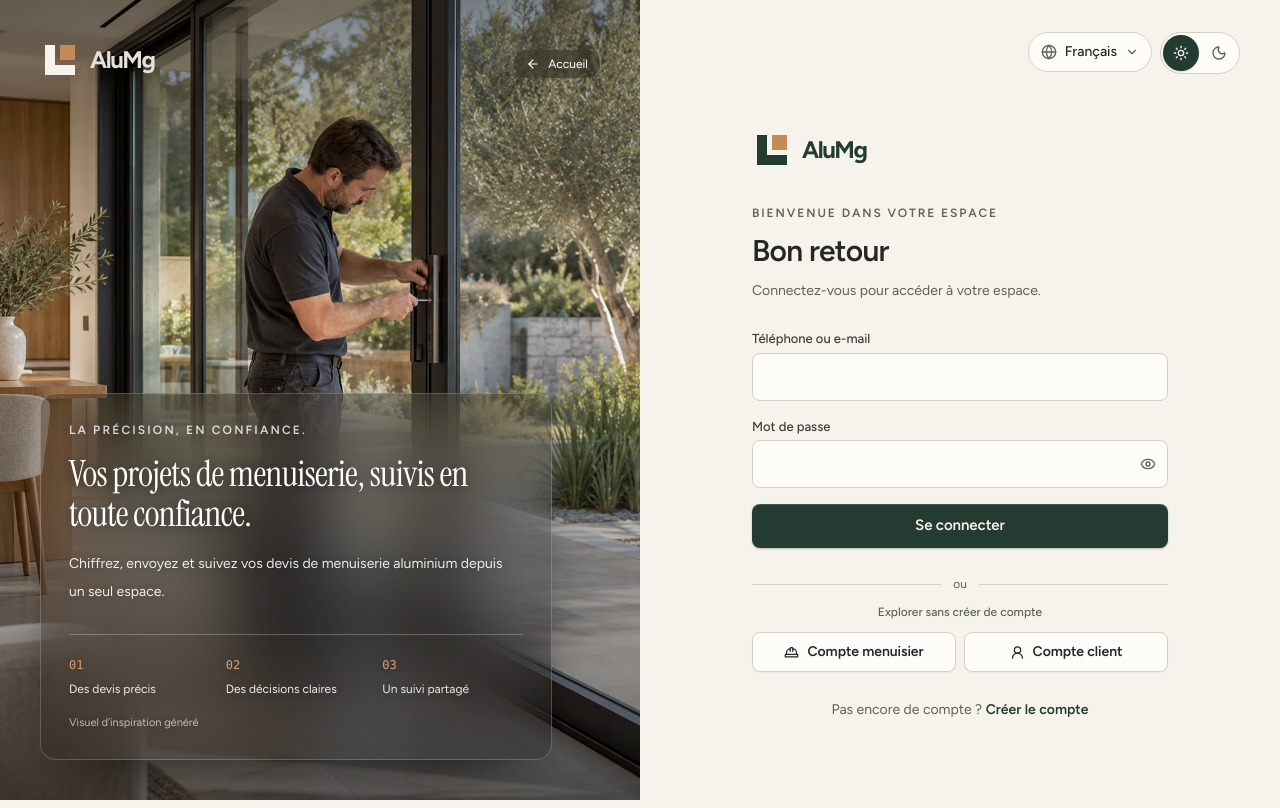
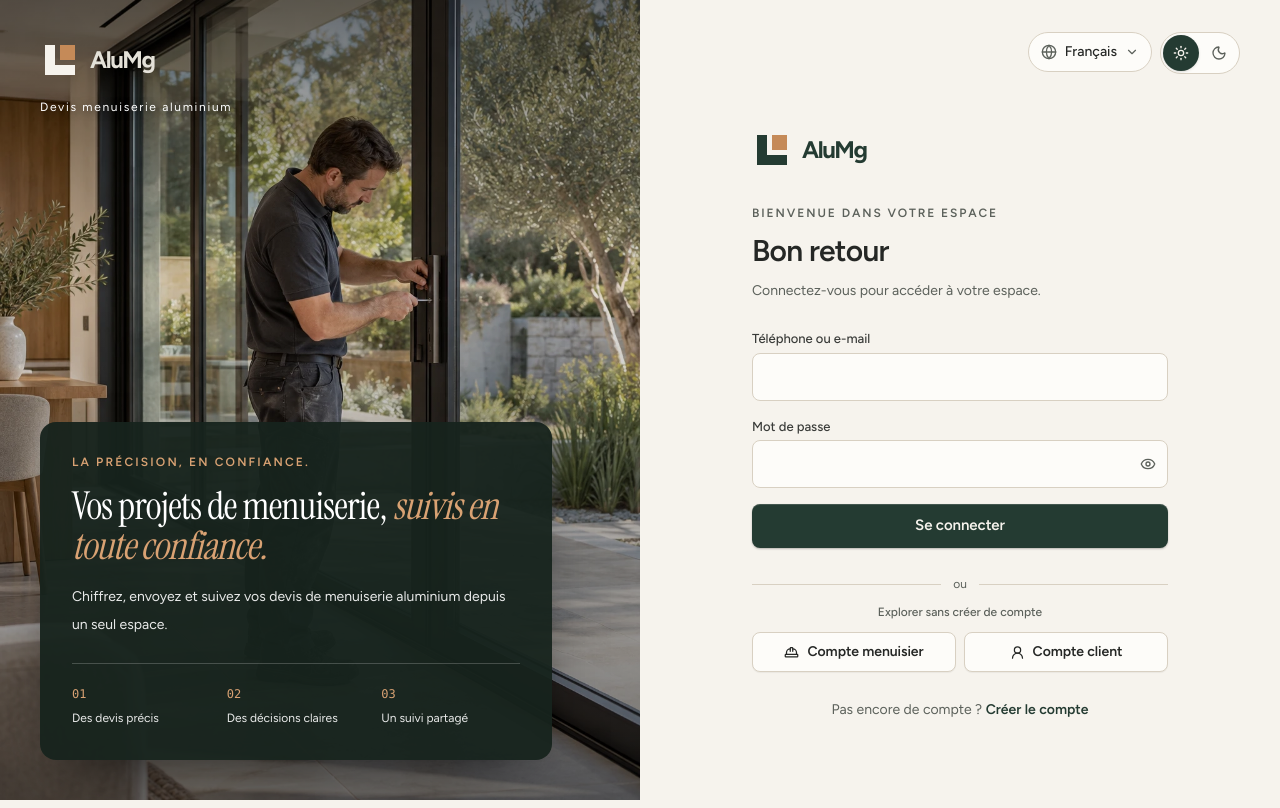
Before and after one commit to johnyfetra/aluMg, a Next.js app: page /connexion in a window 1280 px wide. Built offline with nearby package versions, Linux system fonts and the light colour scheme.

Commit message:
feat: panneau de connexion retrouvé (logo et signature en haut, carte verte pleine) avec la photo actuelle et un titre en serif italique cuivré
Co-Authored-By: Claude Sonnet 5.5 <noreply@anthropic.com>

```diff
--- a/components/access/AtelierShowcase.tsx
+++ b/components/access/AtelierShowcase.tsx
@@ -11,19 +11,22 @@ export type Variant = "login" | "menuisier" | "client" | "verify";
 
 export default function AtelierShowcase({ variant }: { variant: Variant }) {
   const { t, locale } = useI18n(); const c = marketing[locale];
+  // mise en valeur du cœur de la phrase : le cœur de la phrase (entre virgules, ou après la virgule) passe en italique cuivré
+  const full = t(`auth.hero.${variant}.title` as keyof Messages) as string;
+  const at = full.indexOf(","), tail = full.lastIndexOf(",");
+  const title = at > 0 ? (tail > at ? [full.slice(0, at + 1) + " ", full.slice(at + 2, tail + 1), full.slice(tail + 1)] : [full.slice(0, at + 1) + " ", full.slice(at + 2), ""]) : [full, "", ""];
   return <>
     <header className="border-b border-line lg:hidden"><div className="flex items-center justify-between gap-4 px-5 py-4"><Link href="/" aria-label={c.back}><Brand /></Link><Link href="/" className="inline-flex items-center gap-2 text-xs text-muted"><ArrowLeft size={14} aria-hidden />{c.home}</Link></div><Photo src="/brand/realisation-aluminium.webp" alt={c.loginAlt} priority className="h-40 sm:h-48" position="center 33%" /></header>
     <aside className="relative hidden overflow-hidden bg-(--hero-to) text-white lg:sticky lg:top-0 lg:block lg:h-screen lg:self-start">
       <div className="absolute inset-0"><Photo src="/brand/realisation-aluminium.webp" alt={c.loginAlt} priority className="h-full" position="center 30%" /></div>
-      <span aria-hidden className="absolute inset-0 bg-gradient-to-b from-black/45 from-0% via-transparent via-40% to-black/60" />
+      <span aria-hidden className="absolute inset-0 bg-gradient-to-b from-black/55 from-0% via-black/10 via-35% to-black/55" />
       <div className="relative flex h-full flex-col justify-between p-8 xl:p-10">
-        <div className="flex items-center justify-between gap-4"><Link href="/" aria-label={c.back}><Brand light /></Link><Link href="/" className="inline-flex items-center gap-2 rounded-full bg-black/25 px-3 py-1.5 text-xs backdrop-blur-md hover:bg-black/40"><ArrowLeft size={14} aria-hidden />{c.home}</Link></div>
-        <div className="max-w-lg rounded-2xl border border-white/20 bg-black/20 p-6 shadow-[0_30px_60px_-30px_rgb(0_0_0/0.8)] backdrop-blur-2xl backdrop-saturate-150 [text-shadow:0_1px_12px_rgb(0_0_0/0.45)] xl:p-7">
-          <p className="mb-4 text-xs font-semibold uppercase tracking-[0.18em] text-white/80">{t("ui.signature")}</p>
-          <h2 className="font-[family-name:var(--font-display)] text-3xl font-normal leading-[1.1] xl:text-4xl">{t(`auth.hero.${variant}.title` as keyof Messages)}</h2>
+        <div><Link href="/" aria-label={c.back}><Brand light /></Link><p className="mt-3 text-xs tracking-[0.14em] text-white [text-shadow:0_1px_8px_rgb(0_0_0/0.6)]">{t("app.tagline")}</p></div>
+        <div className="max-w-lg rounded-2xl bg-[#17231d]/95 p-7 shadow-[0_30px_60px_-30px_rgb(0_0_0/0.8)] xl:p-8">
+          <p className="mb-4 text-xs font-semibold uppercase tracking-[0.18em] text-(--side-accent)">{t("ui.signature")}</p>
+          <h2 className="font-[family-name:var(--font-display)] text-[clamp(2.1rem,3vw,2.9rem)] font-normal leading-[1.06] text-white">{title[0]}{title[1] && <em className="text-(--side-accent)">{title[1]}</em>}{title[2]}</h2>
           <p className="mt-4 max-w-md text-sm leading-7 text-white/90">{t(`auth.hero.${variant}.sub` as keyof Messages)}</p>
-          <div className="mt-7 grid grid-cols-3 gap-4 border-t border-white/25 pt-5">{(["ui.precision","ui.clarity","ui.together"] as const).map((key,i)=><p key={key} className="text-xs leading-5 text-white/90"><span className="mb-1 block font-mono text-(--side-accent)">0{i+1}</span>{t(key)}</p>)}</div>
-          <p className="mt-4 text-[11px] text-white/65">{c.editorial}</p>
+          <div className="mt-6 grid grid-cols-3 gap-4 border-t border-white/20 pt-5">{(["ui.precision","ui.clarity","ui.together"] as const).map((key,i)=><p key={key} className="text-xs leading-5 text-white/90"><span className="mb-1 block font-mono text-(--side-accent)">0{i+1}</span>{t(key)}</p>)}</div>
         </div>
       </div>
     </aside>
```
